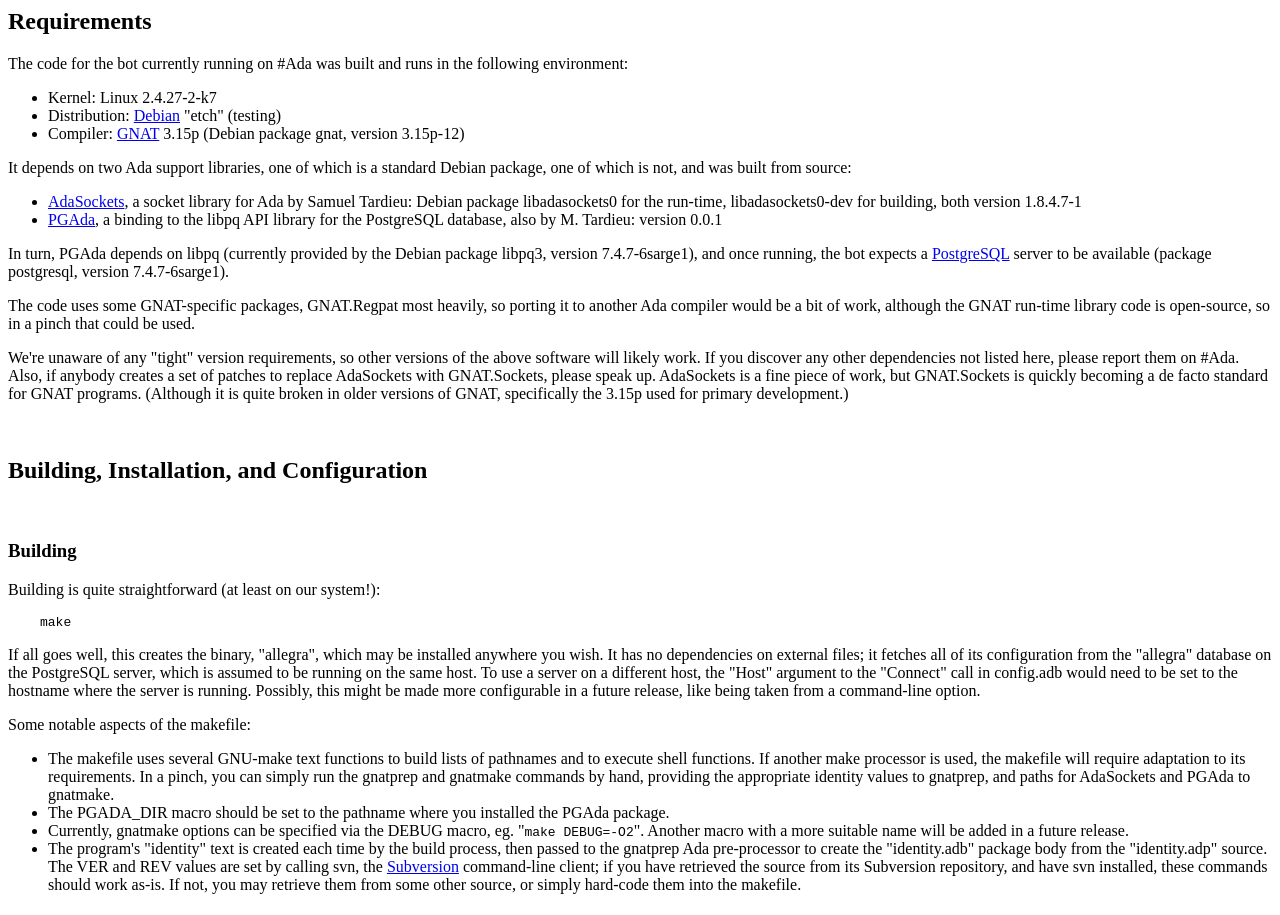
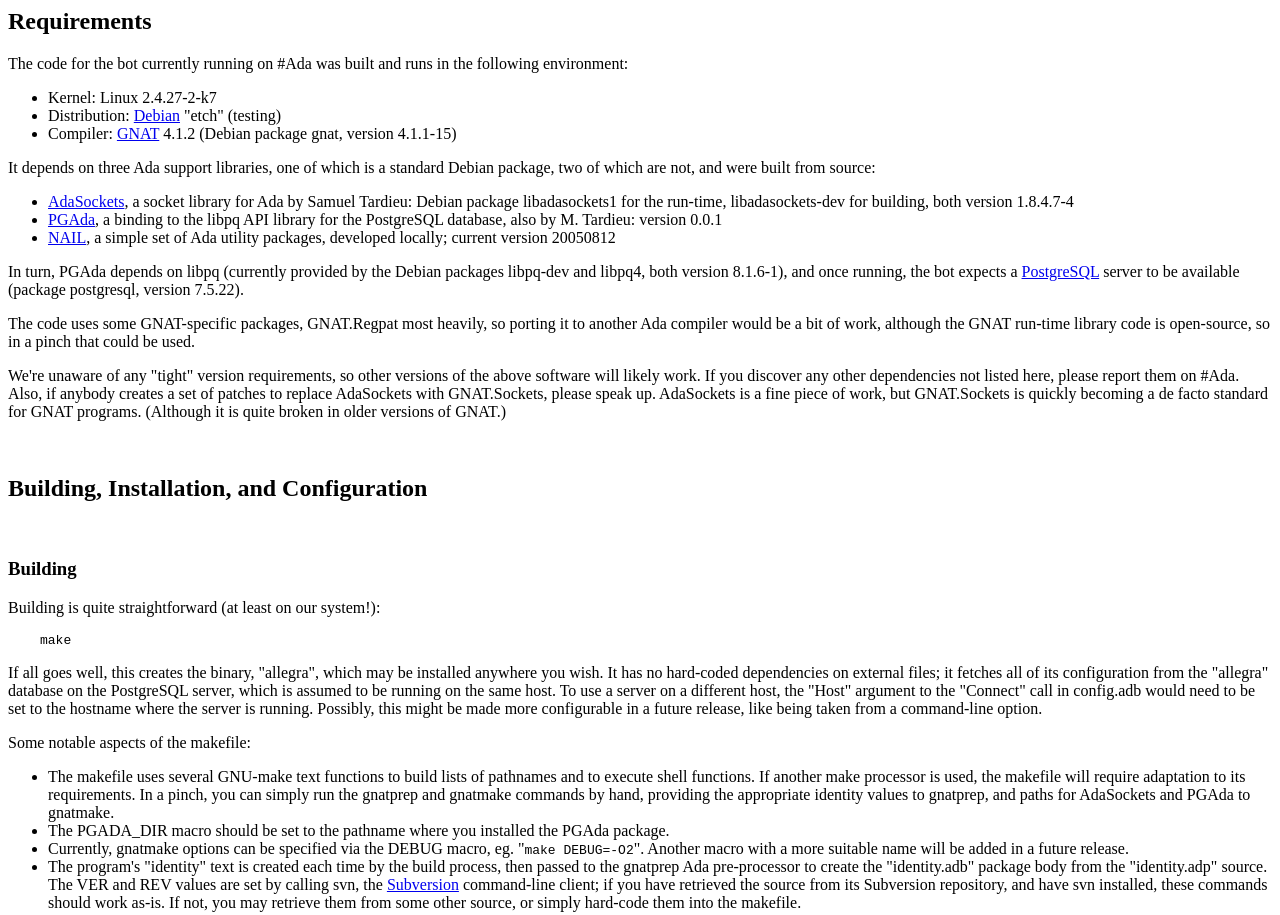
Before and after one commit to ByiQ/wtf-allegra, a plain HTML site: page trunk/doc/allegra.html in a window 1280 px wide. Shown: the part 440-1355 px from the top of the page. Drawn offline with Linux system fonts and the light colour scheme.

Commit message:
- Fixed auth access bug by nulling out list head after disposing of old list - Fixed makefile to reflect switch to separate NAIL library - Deleted NAIL components that used to be local - Moved "logs" subdir into top dir, created "old" subdir, and added them to   the ignore list - Updated TODO list to reflect project resurrection - Updated main doc file with new versions and build instructions - Added comment to command processor's "stats" section
git-svn-id: file:///home/svn/allegra@123 e411693d-7ffa-0310-95ba-c245c4d8ceb6

```diff
--- a/trunk/doc/allegra.html
+++ b/trunk/doc/allegra.html
@@ -59,29 +59,32 @@
     <ul>
       <li>Kernel: Linux 2.4.27-2-k7</li>
       <li>Distribution: <a href="http://www.debian.org/">Debian</a> "etch" (testing)</li>
-      <li>Compiler: <a href="http://libre.adacore.com/GNAT/">GNAT</a> 3.15p (Debian package gnat, version 3.15p-12)</li>
+      <li>Compiler: <a href="http://libre.adacore.com/GNAT/">GNAT</a> 4.1.2 (Debian package gnat, version 4.1.1-15)</li>
     </ul>
 
     <p>
-      It depends on two Ada support libraries, one of which is a standard
-      Debian package, one of which is not, and was built from source:
+      It depends on three Ada support libraries, one of which is a standard
+      Debian package, two of which are not, and were built from source:
     </p>
     <ul>
       <li><a href="http://www.rfc1149.net/devel/adasockets">AdaSockets</a>, a
-      socket library for Ada by Samuel Tardieu: Debian package libadasockets0
-      for the run-time, libadasockets0-dev for building, both version
-      1.8.4.7-1</li>
+      socket library for Ada by Samuel Tardieu: Debian package libadasockets1
+      for the run-time, libadasockets-dev for building, both version
+      1.8.4.7-4</li>
 
       <li><a href="http://www.rfc1149.net/devel/pgada">PGAda</a>, a binding to
       the libpq API library for the PostgreSQL database, also by M. Tardieu:
       version 0.0.1</li>
+
+      <li><a href="http://www.niestu.com/software/">NAIL</a>, a simple set of
+      Ada utility packages, developed locally; current version 20050812</li>
     </ul>
 
     <p>
       In turn, PGAda depends on libpq (currently provided by the Debian
-      package libpq3, version 7.4.7-6sarge1), and once running, the bot
-      expects a <a href="http://www.postgresql.org/">PostgreSQL</a> server to
-      be available (package postgresql, version 7.4.7-6sarge1).
+      packages libpq-dev and libpq4, both version 8.1.6-1), and once running,
+      the bot expects a <a href="http://www.postgresql.org/">PostgreSQL</a>
+      server to be available (package postgresql, version 7.5.22).
     </p>
 
     <p>
@@ -98,8 +101,7 @@
       anybody creates a set of patches to replace AdaSockets with
       GNAT.Sockets, please speak up.  AdaSockets is a fine piece of work, but
       GNAT.Sockets is quickly becoming a de facto standard for GNAT programs.
-      (Although it is quite broken in older versions of GNAT, specifically the
-      3.15p used for primary development.)
+      (Although it is quite broken in older versions of GNAT.)
     </p>
 
 
@@ -115,13 +117,14 @@
     <p style="margin-left: 2em;"><tt>make</tt></p>
     <p>
       If all goes well, this creates the binary, "allegra", which may be
-      installed anywhere you wish.  It has no dependencies on external files;
-      it fetches all of its configuration from the "allegra" database on the
-      PostgreSQL server, which is assumed to be running on the same host.  To
-      use a server on a different host, the "Host" argument to the "Connect"
-      call in config.adb would need to be set to the hostname where the server
-      is running.  Possibly, this might be made more configurable in a future
-      release, like being taken from a command-line option.
+      installed anywhere you wish.  It has no hard-coded dependencies on
+      external files; it fetches all of its configuration from the "allegra"
+      database on the PostgreSQL server, which is assumed to be running on the
+      same host.  To use a server on a different host, the "Host" argument to
+      the "Connect" call in config.adb would need to be set to the hostname
+      where the server is running.  Possibly, this might be made more
+      configurable in a future release, like being taken from a command-line
+      option.
     </p>
 
     <p>
@@ -365,7 +368,7 @@
     </p>
 
     <p>
-      To override any of the above-mentioned configuration five values, use
+      To override any of the above-mentioned five configuration values, use
       one or more of these positional command-line parameters:
     </p>
     <p style="margin-left: 2em;"><tt>allegra <em>irc-host irc-port nick channel logpath</em></tt></p>
@@ -448,7 +451,7 @@
     <address><a href="mailto:allegra@niestu.com">Mail About Allegra</a></address>
 <!-- Created: Sun Jul 24 00:47:04 MST 2005 -->
 <!-- hhmts start -->
-Last modified: Sun Jul 24 06:55:06 MST 2005
+Last modified: Fri Feb  2 14:49:56 MST 2007
 <!-- hhmts end -->
   </body>
 </html>
```
Also changed, not shown: 10 other files.
